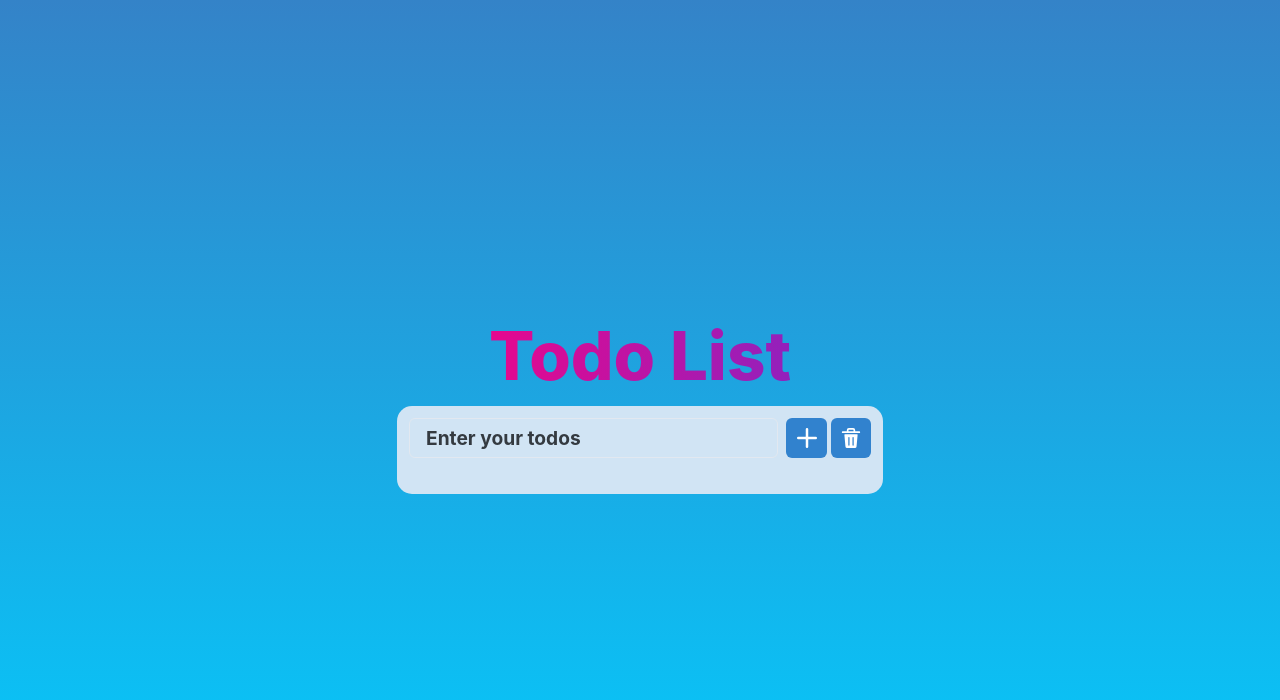
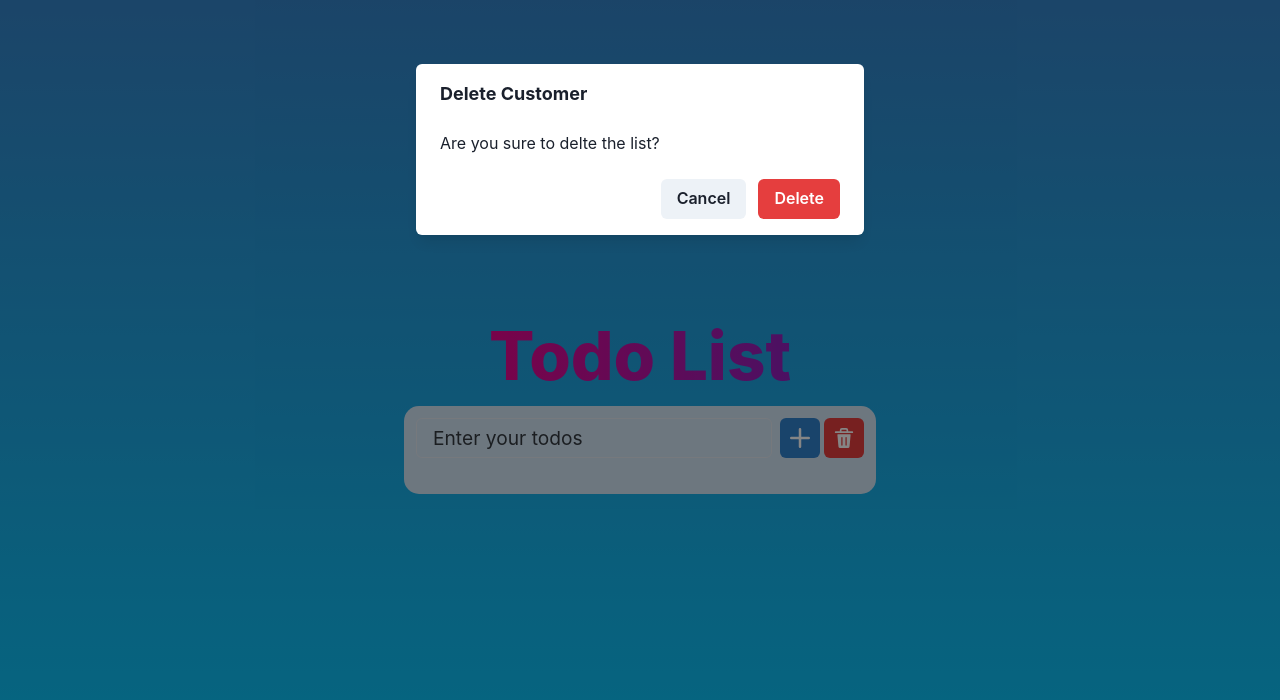
Before and after one commit to abdul-hanan79/Todop-app-with-redux, a Next.js app: page / in a window 1280 px wide. Both pictures are taken after a click on the button 850 px from the left and 438 px from the top of the page. Shown: the top 700 px of the page. Built offline with nearby package versions, Linux system fonts and the light colour scheme.

Commit message:
after adding alert dialog and alert

```diff
--- /dev/null
+++ b/components/todoCard/DeleteAlertDialog.tsx
@@ -0,0 +1,54 @@
+import React from 'react'
+import {
+  AlertDialog,
+  AlertDialogBody,
+  AlertDialogFooter,
+  AlertDialogHeader,
+  AlertDialogContent,
+  AlertDialogOverlay,
+  useDisclosure,
+  Button,
+} from '@chakra-ui/react'
+export default function DeleteAlertDialog(props) {
+  const { isOpen, onOpen, onClose } = useDisclosure()
+  const cancelRef = React.useRef()
+
+  return (
+    <>
+      <Button colorScheme='red' onClick={onOpen}>
+        {props.icon}
+      </Button>
+
+      <AlertDialog
+        isOpen={isOpen}
+        leastDestructiveRef={cancelRef}
+        onClose={onClose}
+      >
+        <AlertDialogOverlay>
+          <AlertDialogContent>
+            <AlertDialogHeader fontSize='lg' fontWeight='bold'>
+              Delete Customer
+            </AlertDialogHeader>
+
+            <AlertDialogBody>
+              Are you sure to delte the list?
+            </AlertDialogBody>
+
+            <AlertDialogFooter>
+              <Button ref={cancelRef} onClick={onClose}>
+                Cancel
+              </Button>
+
+              <Button colorScheme='red' onClick={() => {
+                props.onClick();
+                onClose();
+              }} ml={3}>
+                Delete
+              </Button>
+            </AlertDialogFooter>
+          </AlertDialogContent>
+        </AlertDialogOverlay>
+      </AlertDialog>
+    </>
+  )
+}
--- a/components/todoCard/TodoCard.tsx
+++ b/components/todoCard/TodoCard.tsx
@@ -1,26 +1,17 @@
 import React, { useState } from 'react'
 import { TodoType } from '../../types/todoType'
-// import { Box } from '@chakra-ui/react'
-// import {
-//     List,
-//     ListItem,
-//     ListIcon,
-//     OrderedList,
-//     UnorderedList,
-// } from '@chakra-ui/react'
 import useTodos from '../../customHooks/useTodos'
 import { useSelector } from 'react-redux'
-import { Box, Checkbox, Input, Text } from '@chakra-ui/react'
-import MainButton from './mainButton'
+import { Alert, AlertDescription, AlertIcon, AlertTitle, Box, Checkbox, Input, Text } from '@chakra-ui/react'
+import MainButton from './MainButton'
 import { DeleteIcon, AddIcon, EditIcon, CheckIcon } from '@chakra-ui/icons'
+import DeleteAlertDialog from './DeleteAlertDialog'
 
 
 const TodoCard = () => {
     const todoList = useSelector((state: any) => state.todoSlice.todos)
     const { inputText,
         setInputText,
-        // todoList,
-        // setTodoList,
         isUpdate,
         setIsUpdate,
         oldItem,
@@ -31,17 +22,23 @@ const TodoCard = () => {
         clearAllHandler,
         deleteHandler,
         editHandler,
-        updateHandler
+        updateHandler,
+        value
     } = useTodos()
     return (
 
         <Box w="100%" h="auto" bg="rgb(209,228,244)" p={3} borderRadius={15}>
+            {value && <Alert status='error'>
+                <AlertIcon />
+                <AlertTitle>List Cannot be empty</AlertTitle>
+                <AlertDescription>Please Enter Your Todo!</AlertDescription>
+            </Alert>}
             <Box display="flex" justifyContent="space-between">
                 {/* <input type="text" value={inputText} onChange={(e) => setInputText(e.target.value)} /> */}
                 <Input
                     color='#343a40'
                     fontSize='1.2rem'
-                    fontWeight="bold"
+
                     placeholder='Enter your todos'
                     _placeholder={{ color: 'inherit' }}
                     value={inputText}
@@ -52,7 +49,9 @@ const TodoCard = () => {
                 <Box display='grid' gap={1} gridAutoFlow="column dense">
                     {/* <button onClick={addHandler}>Add</button> */}
                     <MainButton onClick={addHandler} icon={<AddIcon boxSize={5} />} />
-                    <MainButton onClick={clearAllHandler} icon={<DeleteIcon boxSize={5} />} />
+                    {/* <MainButton onClick={clearAllHandler} icon={<DeleteIcon boxSize={5} />} /> */}
+                    <DeleteAlertDialog onClick={clearAllHandler} icon={<DeleteIcon boxSize={5} />} />
+
                     {/* <button onClick={clearAllHandler}>Clear</button> */}
                 </Box>
                 {/* } */}
@@ -64,8 +63,9 @@ const TodoCard = () => {
                 todoList.map((item: TodoType, index: number) => {
                     return (
 
-                        <Box key={index} >
-                            <Checkbox bg="white" w="100%" border='1px' borderColor='gray.200' borderRadius={10} p={2}>
+                        <Box key={index} mt={2}  >
+                            {/* checkbox errror */}
+                            <Box bg="white" w="100%" border='1px' borderColor='gray.200' borderRadius={10} p={2}>
                                 {/* <ListIcon color='green.500' /> */}
                                 {isUpdate && item.description == itemDescription ? <Box display='flex' justifyContent="space-between" alignItems="center
                                 "  w="22rem"> <Input
@@ -80,14 +80,15 @@ const TodoCard = () => {
                                     <Text fontSize="1.2rem"
                                     >{item.description}</Text>
                                     <Box display='grid' gap={1} gridAutoFlow="column dense">
-                                        <MainButton onClick={(event: any) => {
-                                            event.preventDefault()
+                                        <MainButton onClick={(event) => {
                                             editHandler(item)
                                         }} icon={<EditIcon boxSize={3} />} />
-                                        <MainButton onClick={() => deleteHandler(item)} icon={<DeleteIcon boxSize={3} />} />
+                                        <DeleteAlertDialog onClick={() => deleteHandler(item)} icon={<DeleteIcon boxSize={3} />} />
+
+                                        {/* <MainButton onClick={() => deleteHandler(item)} icon={<DeleteIcon boxSize={3} />} /> */}
                                     </Box>
                                 </Box>}
-                            </Checkbox>
+                            </Box>
 
                         </Box>
                     )
--- a/customHooks/useTodos.tsx
+++ b/customHooks/useTodos.tsx
@@ -11,7 +11,7 @@ const useTodos = () => {
     const [oldItem, setOldItem] = useState({})
     const [itemDescription, setItemDesciption] = useState("")
     const [itemEditInput, setitemEditInput] = useState("")
-
+    const [value, setValue] = useState(false)
     const addHandler = () => {
         console.log("button is clicked")
         if (inputText != "") {
@@ -24,7 +24,14 @@ const useTodos = () => {
 
         }
         else {
-            alert("item cannot be empty")
+            // alert("item cannot be empty")
+            console.log("this is working")
+            setValue(true)
+            console.log("value is", value)
+
+            setTimeout(() => {
+                setValue(false)
+            }, 3000);
         }
     }
 
@@ -50,7 +57,7 @@ const useTodos = () => {
 
     }
 
-    const updateHandler = (item:any) => {
+    const updateHandler = (item: any) => {
         if (itemEditInput != "") {
             let updateItem = {
                 description: itemEditInput
@@ -65,7 +72,14 @@ const useTodos = () => {
             setitemEditInput("")
         }
         else {
-            alert("item cannot be empty")
+            console.log("this is working")
+            setValue(true)
+            console.log("value is", value)
+
+            setTimeout(() => {
+                setValue(false)
+            }, 3000);
+
         }
     }
 
@@ -83,7 +97,8 @@ const useTodos = () => {
         clearAllHandler,
         deleteHandler,
         editHandler,
-        updateHandler
+        updateHandler,
+        value
     }
 }
 
--- a/pages/Todo.tsx
+++ b/pages/Todo.tsx
@@ -1,14 +1,18 @@
 import React from 'react'
 import TodoCard from '../components/todoCard/TodoCard'
-import { Box, Text } from "@chakra-ui/react"
+import { Alert, AlertDescription, AlertIcon, AlertTitle, Box, Text } from "@chakra-ui/react"
+import useTodos from '../customHooks/useTodos'
+import DeleteAlertDialog from '../components/todoCard/DeleteAlertDialog'
 const Todo = () => {
     return (
 
         <Box w="100%" h="100vh" bgGradient="linear(to-b, rgb(52,131,200), rgb(6,200,250))" display="flex" alignItems="center" justifyContent="center" pr={8} pl={8}>
             <Box>
+
+
                 <Text align="center" bgClip="text"
-                     bgGradient='linear(to-l, #7928CA, #FF0080)'
-                    fontSize={{ base: '2.2rem', md: '3.2rem', lg: '4.2rem' }}
+                    bgGradient='linear(to-l, #7928CA, #FF0080)'
+                    fontSize={{ base: '2.2rem', md: '4.2rem', lg: '4.2rem' }}
                     fontWeight="extrabold">Todo List</Text>
                 <TodoCard />
             </Box>
```
